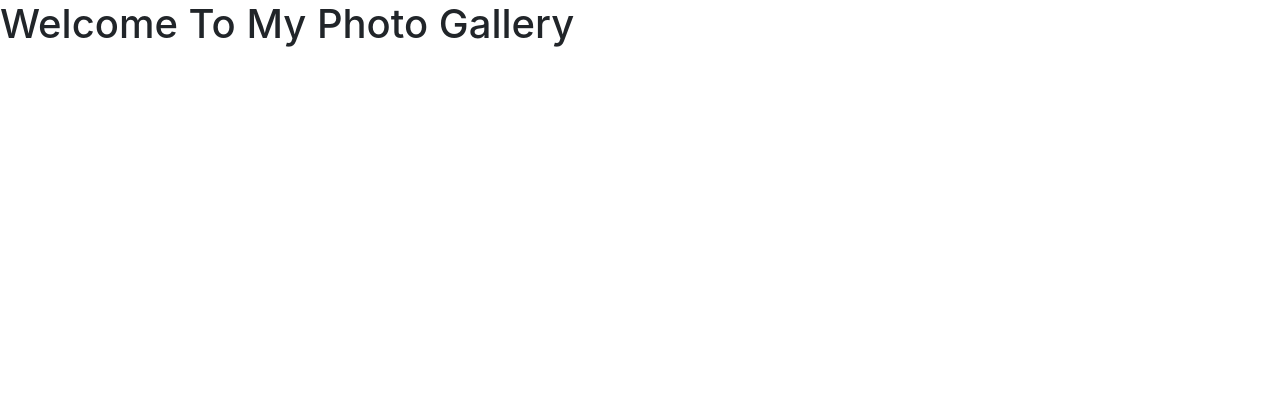
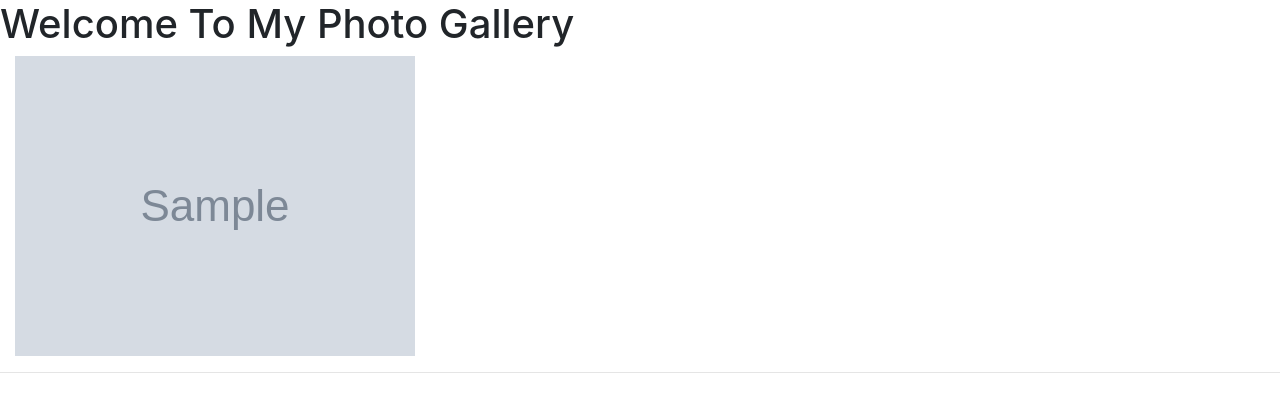
Before and after one commit to rkemmy/gallery, a Django app: page / in a window 1280 px wide. Shown: the part 56-468 px from the top of the page. Run offline with Django 3.2, Linux system fonts and the light colour scheme; tables that the repository leaves empty hold one stand-in row (values such as "Sample post"); grey boxes marked "Sample" are stand-in pictures; some libraries are stand-ins or nearby versions; some web fonts are replaced.

Commit message:
Create a loop to dispaly images

```diff
--- a/gallery/pixie/templates/index.html
+++ b/gallery/pixie/templates/index.html
@@ -1,4 +1,3 @@
-
 {% extends 'base.html'%}
 {% include "navbar.html"%}
 
@@ -6,4 +5,12 @@
 {{block.super}}
 <h1>Welcome To My Photo Gallery</h1>
 
+  {% for image_item in pics %}
+    <div class="col-xs-6 col-sm-6 col-md-6 col-lg-6">
+      <img src="{{image_item.image.url}}" class="img-responsive" alt="Image">
+    </div>
+    <hr>
+  {% endfor %}
+
+
 {% endblock %}
```
